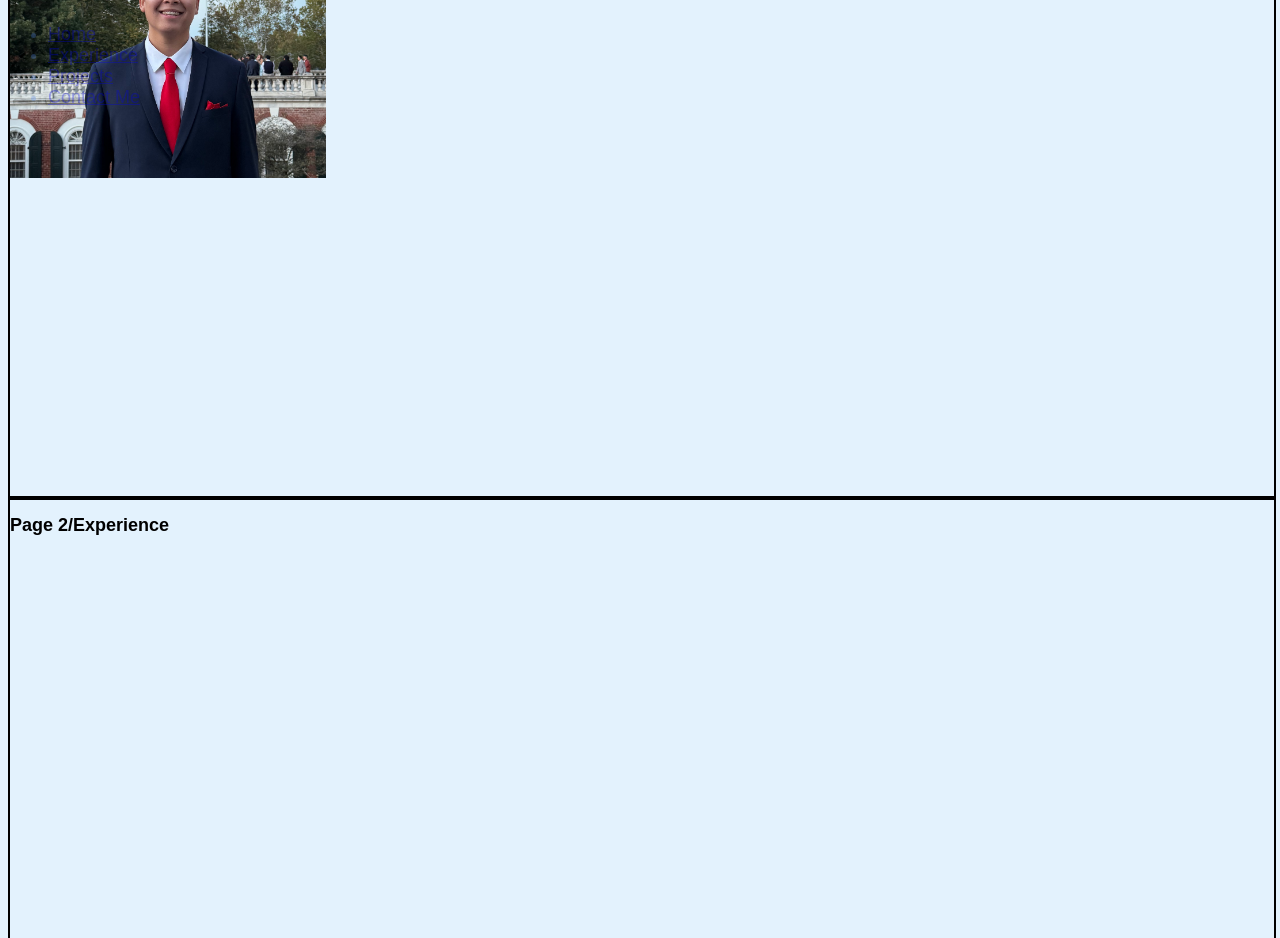
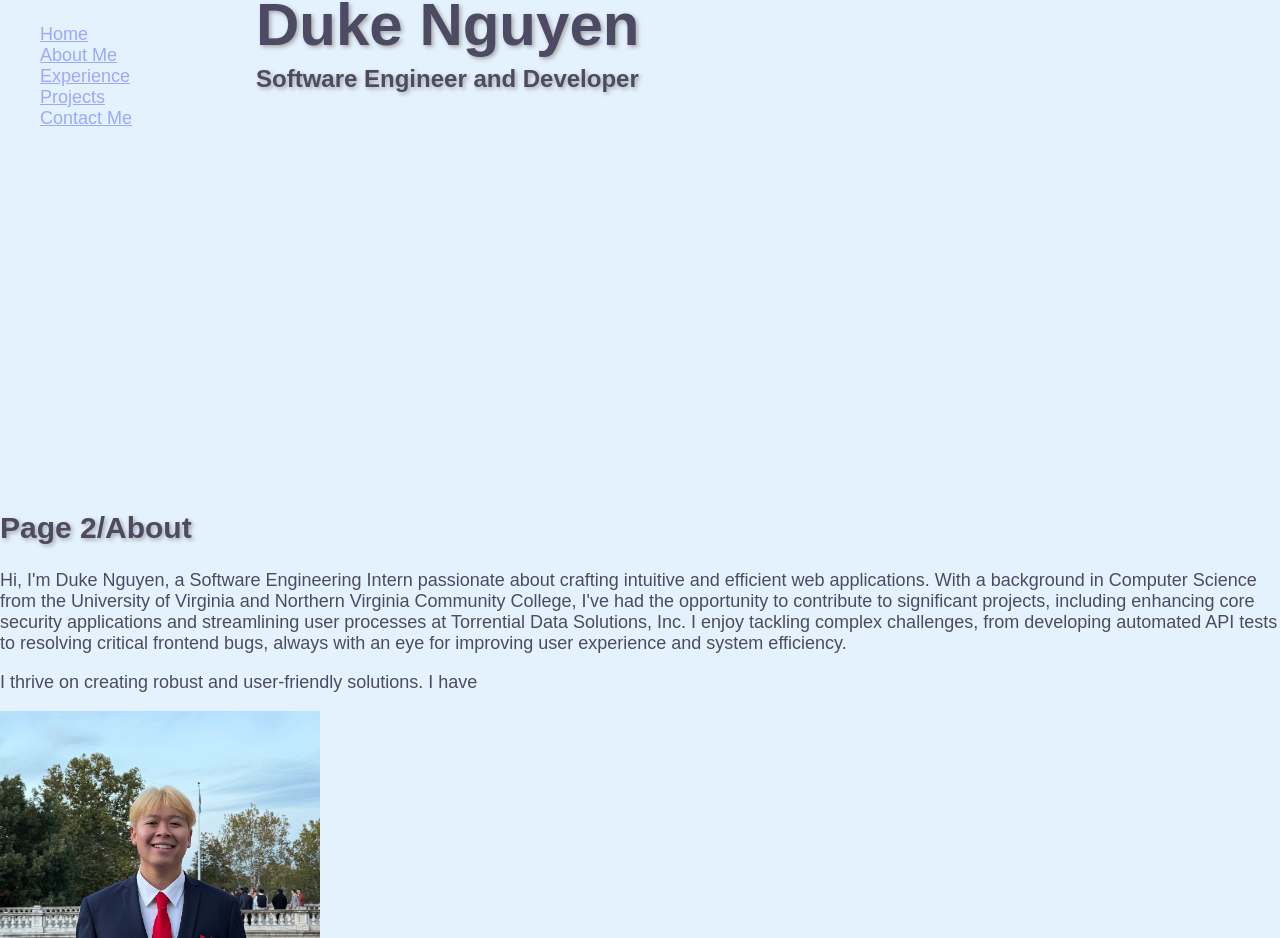
Before and after one commit to duk3y/portfolio, a plain HTML site: page index.html in a window 1280 px wide. Shown: the part 314-1252 px from the top of the page. Drawn offline with Linux system fonts and the light colour scheme; a web font is replaced by a local one.

Commit message:
Added grid display

```diff
--- a/index.html
+++ b/index.html
@@ -1,46 +1,70 @@
 <!doctype html>
 <html lang="en-US">
+
 <head>
   <meta charset="utf-8" />
   <meta name="viewport" content="width=device-width" />
   <link href="styles/style.css" rel="stylesheet" />
   <link rel="preconnect" href="https://fonts.googleapis.com">
   <link rel="preconnect" href="https://fonts.gstatic.com" crossorigin>
-    <link href="https://fonts.googleapis.com/css2?family=Zalando+Sans+SemiExpanded:ital,wght@0,200..900;1,200..900&display=swap" rel="stylesheet">
+  <link
+    href="https://fonts.googleapis.com/css2?family=Zalando+Sans+SemiExpanded:ital,wght@0,200..900;1,200..900&display=swap"
+    rel="stylesheet">
   <title>My test page</title>
 </head>
+
 <body>
   <div class="navbar">
     <ul>
       <li><a href="#homepage">Home</a></li>
+      <li><a href="#about">About Me</a></li>
       <li><a href="#experience">Experience</a></li>
       <li><a href="#projects">Projects</a></li>
       <li><a href="#contact">Contact Me</a></li>
     </ul>
   </div>
   <div class="page" id="homepage">
-      <h1>Hello, I'm Duke Nguyen!</h1>
-      <h3>Software Engineer and Frontend Developer</h3>
-      <p>Welcome to my website! Feel free to look around at my various projects and read through my experience.</p>
+    <div class="nameplate">
+      <h2>Hello, I'm</h2>
+      <h1>Duke Nguyen</h1>
+      <h3>Software Engineer and Developer</h3>
+    </div>
+  </div>
+  <div class="page" id="about">
+    <h2>
+      Page 2/About
+    </h2>
+    <p>Hi, I'm Duke Nguyen, a Software Engineering Intern passionate about crafting intuitive and efficient web
+      applications. With a background in Computer Science from the University of Virginia and Northern Virginia
+      Community College, I've had the opportunity to contribute to significant projects, including enhancing core
+      security applications and streamlining user processes at Torrential Data Solutions, Inc. I enjoy tackling complex
+      challenges, from developing automated API tests to resolving critical frontend bugs, always with an eye for
+      improving user experience and system efficiency.
+    </p>
+    <p>I thrive on creating robust and user-friendly solutions. I have
+    </p>
     <img src="images/IMG_6283.jpg" alt="A Photo of Duke Nguyen" />
   </div>
   <div class="page" id="experience">
     <h2>
-        Page 2/Experience
+      Page 3/Experience
     </h2>
   </div>
   <div class="page" id="projects">
     <h2>
-        Page 3/Projects
+      Page 4/Projects
     </h2>
   </div>
   <div class="page" id="contact">
+
+
     <h2>
-        Page 4 Contact
+      Page 5/Contact
       <a href="https://www.linkedin.com/in/dukenguyen/"> LinkedIn</a>
       <a href="https://github.com/duk3y"> GitHub</a>
       </ul>
     </h2>
   </div>
 </body>
+
 </html>
--- a/styles/style.css
+++ b/styles/style.css
@@ -3,29 +3,41 @@ html {
   font-family: 'Zalando Sans SemiExpanded', sans-serif;
   background-color: #E3F2FD;
 }
+body {
+  margin: 0;
+  padding: 0;
+}
 h1{
   font-size: 60px;
   line-height: 0;
-  text-align: center;
+  text-align: left;
   text-shadow: #a8a8a8 2px 2px 4px;
-  color: #5386E4;
+  color: #4C4B63;
 }
-h3 {
+h2 {
   font-size: 30px;
-  text-align: center;
+  text-align: left;
   text-shadow: #a8a8a8 2px 2px 4px;
-  color: #5386E4
+  color: #4C4B63
+}
+h3{
+  font-size: 24px;
+  text-shadow: #a8a8a8 2px 2px 4px;
+  color: #4C4B63
 }
 p, ul {
   font-size: 18px;
-  color: #5386E4
+  list-style-type: none;
+  color: #4C4B63
 }
 img {
   width: 25%;
   height: 25%;
 }
-a {
-
+a{
+}
+a:clicked {
+  transition: 0.5s;
 }
 .navbar {
   position: fixed;
@@ -40,5 +52,17 @@ a {
 .page {
   width: 100%;
   min-height: 100vh;
-  border: black 2px solid;
 }
+#homepage {
+  display: grid;
+  grid-template-columns: 20% 60% 20%;
+  grid-template-rows: 30% 40% 30%;
+}
+.nameplate{
+  grid-column-start: 2;
+  grid-column-end: 3;
+  grid-row-start: 2;
+  grid-row-end: 3;
+  text-align: left;
+  align-items: center;
+}
```
Lines whose indentation alone changed are shown as unchanged.
